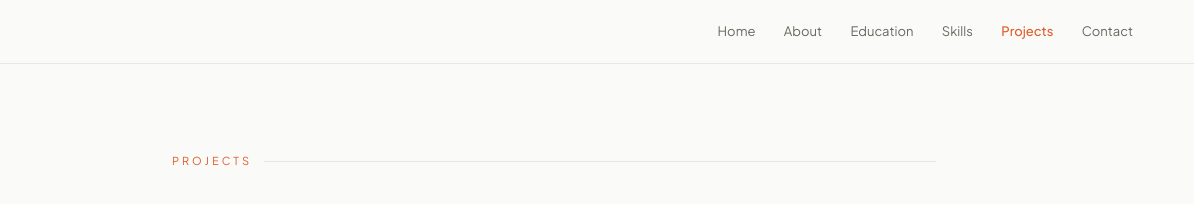
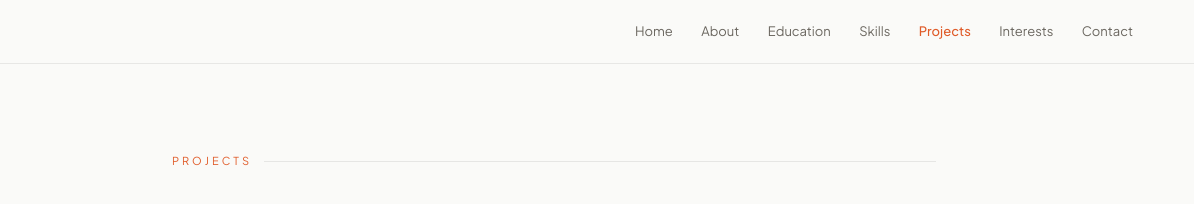
Before and after one commit to Ekhlasuzzamankhan/ekhlasuzzamankhan.github.io, a plain HTML site: page pages/projects.html in a window 1280 px wide. Shown: the top 204 px of the page, 86-1280 px from the left. Drawn offline with Linux system fonts and the light colour scheme.

Commit message:
Add Interests link to navigation in projects.html

```diff
--- a/pages/projects.html
+++ b/pages/projects.html
@@ -16,6 +16,7 @@
     <a href="education.html">Education</a>
     <a href="skills.html">Skills</a>
     <a href="projects.html">Projects</a>
+    <a href="interests.html">Interests</a>
     <a href="contact.html">Contact</a>
   </div>
   <div class="hamburger" id="hamburger">
```
